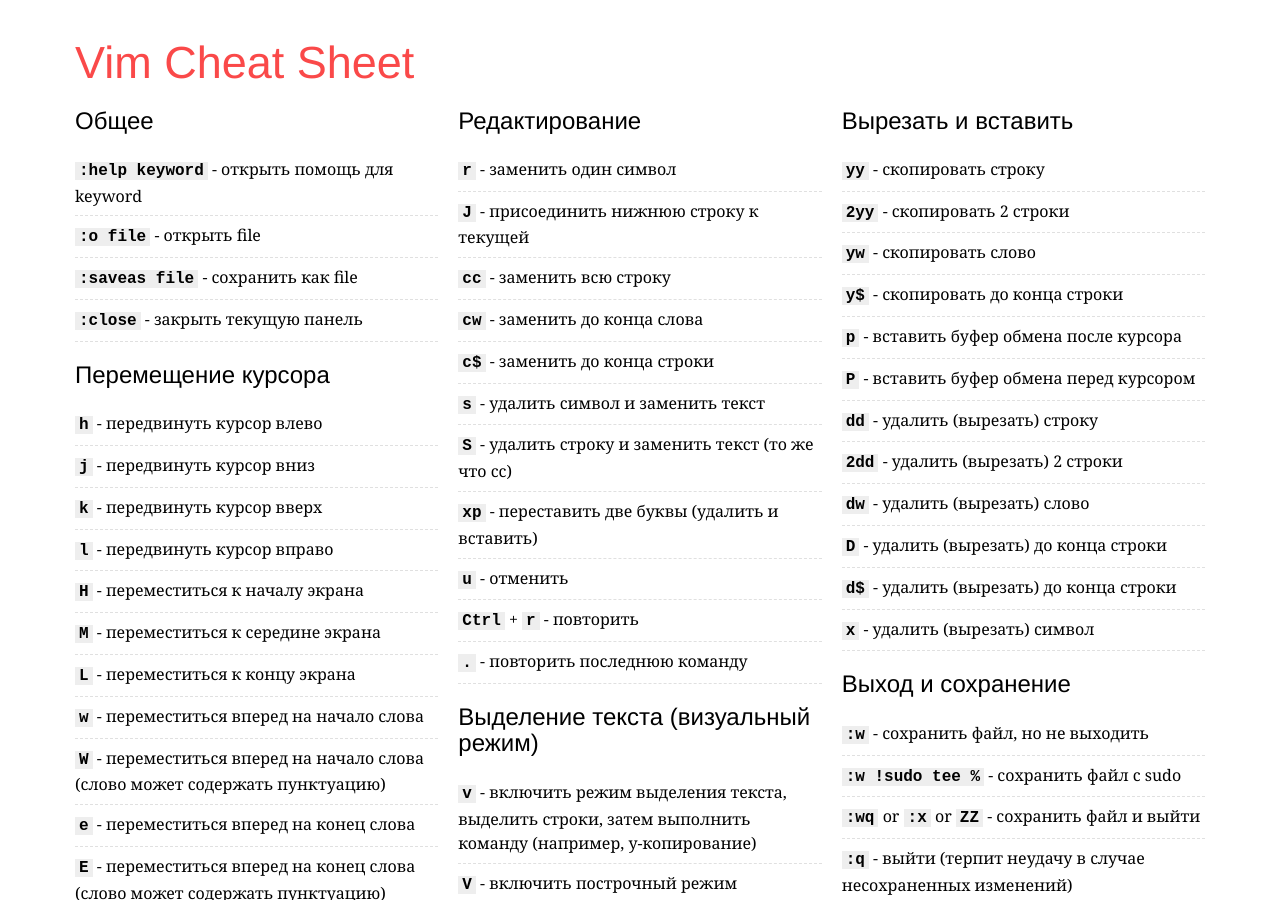
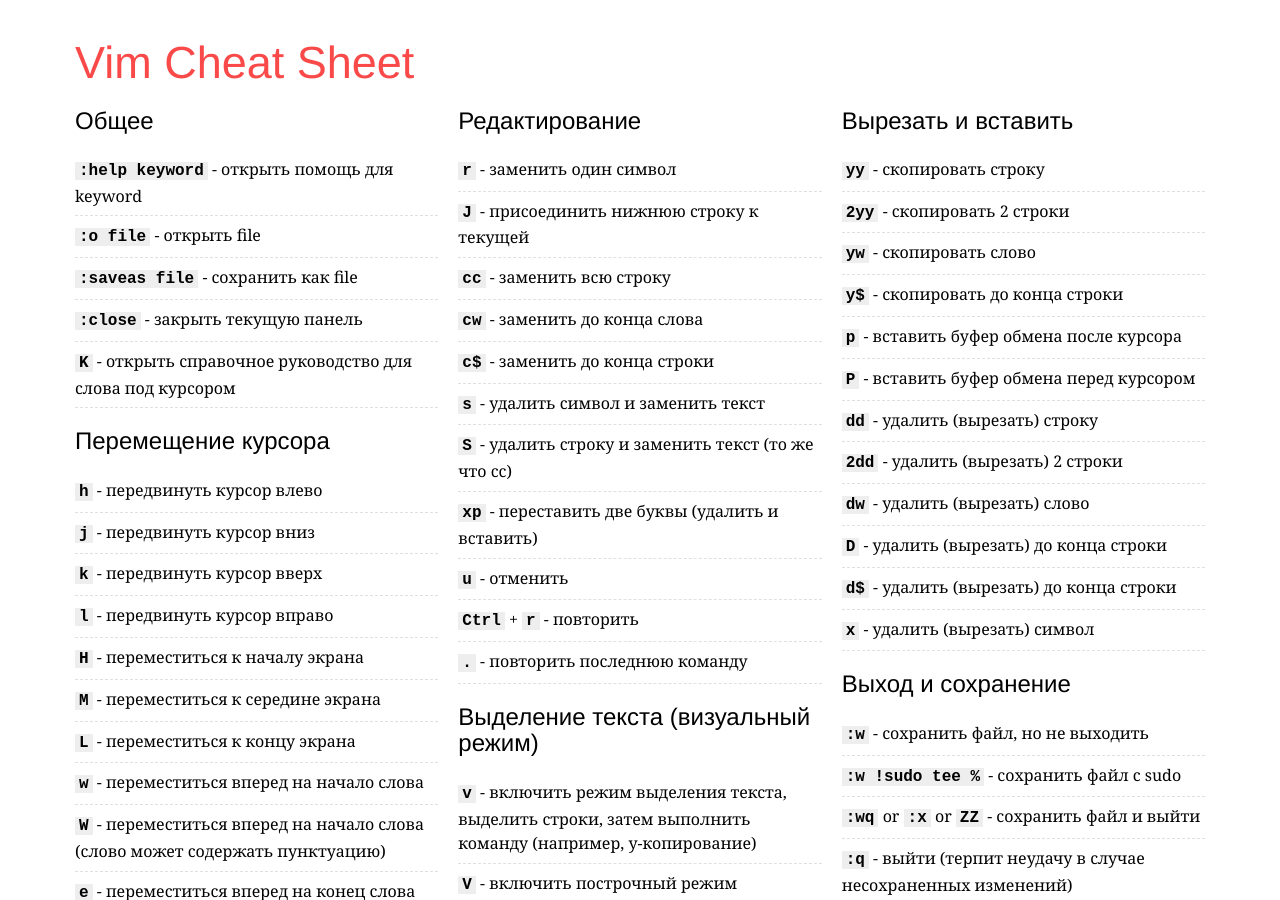
Before and after one commit to rtorr/vim-cheat-sheet, a Jekyll site: the page built from lang/ru/index.html, in a window 1280 px wide and 900 px high. Built offline with Jekyll 4.4.1, drawn with Linux system fonts in a browser that asks for light colours.

Commit message:
Add K command, fix #197

```diff
--- a/_config.yml
+++ b/_config.yml
@@ -138,6 +138,7 @@
           openFile: "open file"
           saveAsFile: "save file as"
           closePane: "close current pane"
+          K: "open man page for word under the cursor"
 
       cutAndPaste:
         title: "Cut and paste"
--- a/_layouts/page.html
+++ b/_layouts/page.html
@@ -13,6 +13,7 @@
             <li><kbd>:o {{ page.words.file }}</kbd> - {{ page.global.commands.openFile }}</li>
             <li><kbd>:saveas {{ page.words.file }}</kbd> - {{ page.global.commands.saveAsFile }}</li>
             <li><kbd>:close</kbd> - {{ page.global.commands.closePane }}</li>
+            <li><kbd>K</kbd> - {{ page.global.commands.K }}</li>
           </ul>
           <h2>{{ page.cursorMovement.title }}</h2>
           <ul>
--- a/lang/ru/index.html
+++ b/lang/ru/index.html
@@ -120,6 +120,7 @@
     openFile: "открыть file"
     saveAsFile: "сохранить как file"
     closePane: "закрыть текущую панель"
+    K: "открыть справочное руководство для слова под курсором"
 
 cutAndPaste:
   title: "Вырезать и вставить"
```
